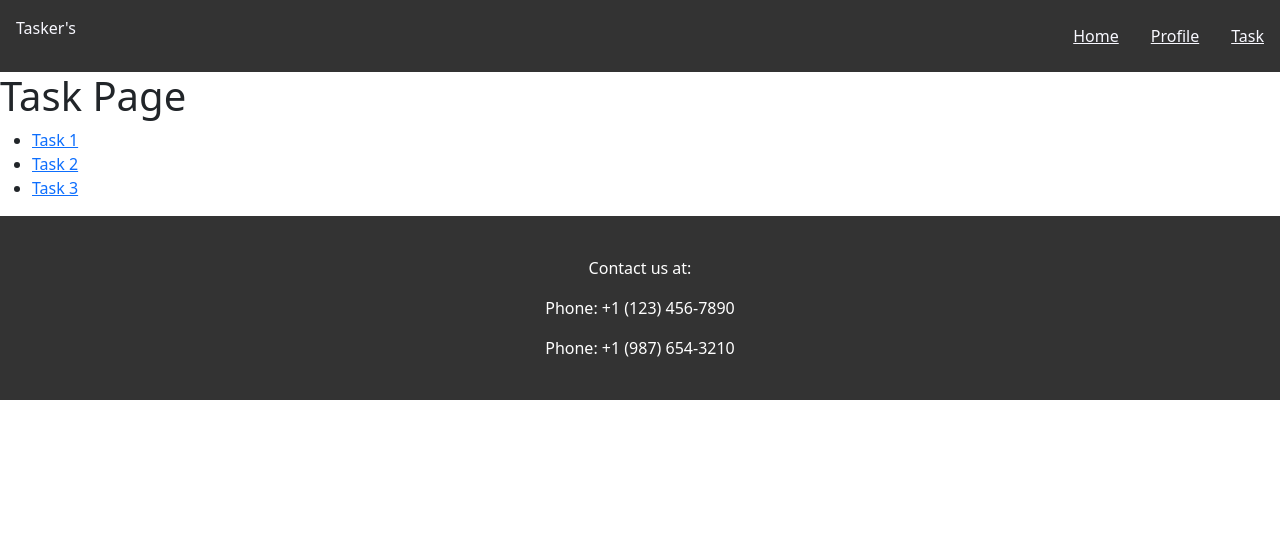
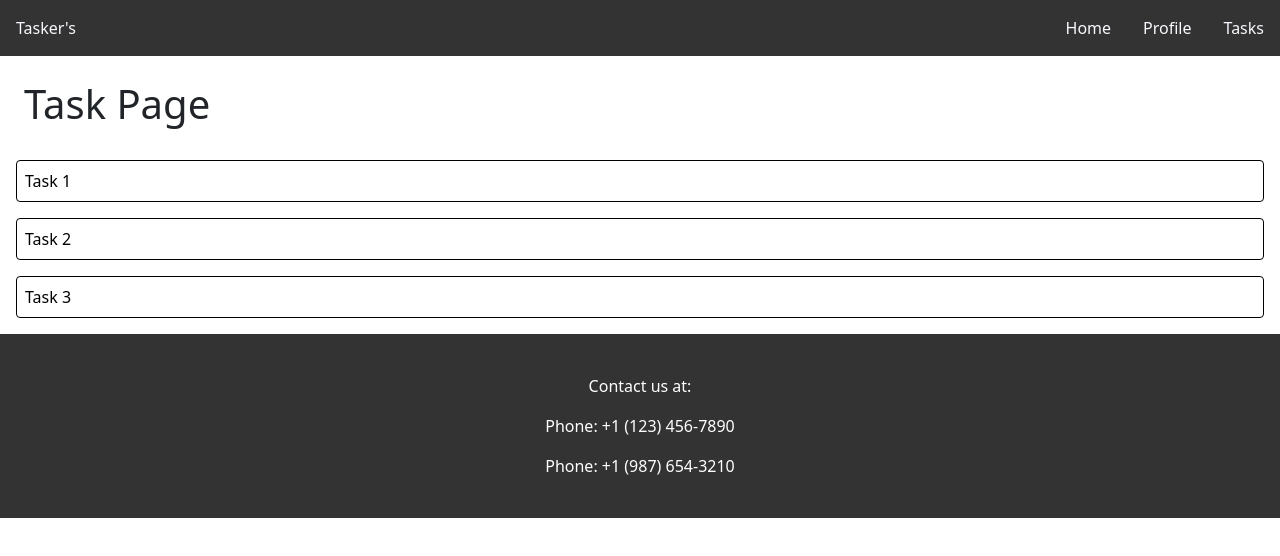
Before and after one commit to Maksaid/TaskManagerFront, a React (Create React App) app: page /task in a window 1280 px wide. Shown: the top 556 px of the page. Built offline with nearby package versions, Linux system fonts and the light colour scheme.

Commit message:
tasks styles

```diff
--- a/src/components/NavBar.css
+++ b/src/components/NavBar.css
@@ -29,6 +29,7 @@
 }
 .logo{
     font-size: 1rem;
+    margin: 0;
 }
 
 .nav-button:hover {
--- a/src/components/NavBar.js
+++ b/src/components/NavBar.js
@@ -7,12 +7,12 @@ const NavBar = () => {
     return (<>
             <nav className="navbar">
                 <div className="nav-logo nav-button">
-                    <p className="logo">Tasker's</p>
+                    <p className="logo d-flex justify-content-center">Tasker's</p>
                 </div>
                 <div className="nav-buttons">
-                    <Link className="nav-button" to='/'>Home</Link>
-                    <Link className="nav-button" to='/profile'>Profile</Link>
-                    <Link className="nav-button" to='/task'>Task</Link>
+                    <Link className="nav-button text-decoration-none " to='/'>Home</Link>
+                    <Link className="nav-button text-decoration-none " to='/profile'>Profile</Link>
+                    <Link className="nav-button text-decoration-none " to='/task'>Tasks</Link>
                 </div>
             </nav>
         </>
--- a/src/components/Task.js
+++ b/src/components/Task.js
@@ -10,14 +10,14 @@ const Task = () => {
 
     return (
         <div>
-            <h1>Task Page</h1>
-            <ul>
+            <h1 className="m-4">Task Page</h1>
+            <div className="flex-column m-lg-2 m-4 d-flex">
                 {tasks.map(task => (
-                    <li key={task.id}>
-                        <Link to={`/tasks/${task.id}`}>{task.title}</Link>
-                    </li>
+                    <div className="flex-row border-black d-flex m-2 border rounded-1 p-2" key={task.id}>
+                        <Link className="text-black text-decoration-none" to={`/tasks/${task.id}`}>{task.title}</Link>
+                    </div>
                 ))}
-            </ul>
+            </div>
         </div>
     );
 };
```
